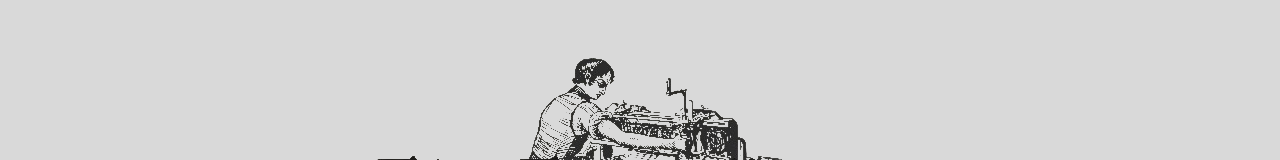
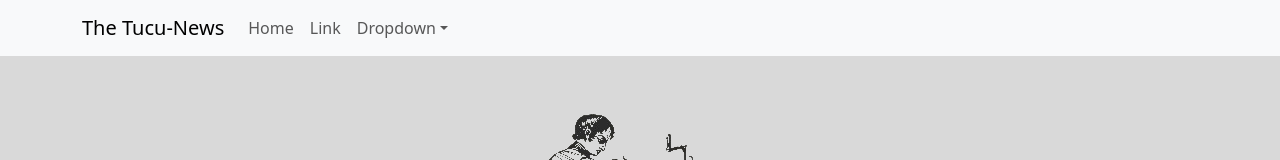
Before and after one commit to CosmeNicolas/tucuNews, a React (Vite) app: page / in a window 1280 px wide. Shown: the top 160 px of the page. Built offline with nearby package versions, Linux system fonts and the light colour scheme; no server answers; a web font is replaced by a local one.

Commit message:
agregue un navBar con el titulo

```diff
--- a/src/App.jsx
+++ b/src/App.jsx
@@ -5,13 +5,11 @@
 import News from "./components/News"
 import TucuNews from "./assets/TheTucu-News-sf.png"
 import { useEffect, useState } from "react"
+import Titulos from "./components/Titulos"
 
 
 function App() {
-
   const [noticias, setNoticias] = useState([])
-
-
   /* solicitud solo en montaje, no en actualizacion de estado , ni en actualizacion especifica */
   useEffect(() => {
    consultaApi()
@@ -43,8 +41,8 @@
 /*  */
   return (
     <>
-     <Container  className="main">
-
+      <Titulos/>
+     <Container fluid className="main">
       <div className="mt-5 text-center" >
         <Image src={TucuNews} fluid />
       </div>
--- /dev/null
+++ b/src/components/Titulos.jsx
@@ -0,0 +1,36 @@
+import Container from 'react-bootstrap/Container';
+import Nav from 'react-bootstrap/Nav';
+import Navbar from 'react-bootstrap/Navbar';
+import NavDropdown from 'react-bootstrap/NavDropdown';
+
+
+
+const Titulos = () => {
+  return (
+    <Navbar expand="lg" className="bg-body-tertiary">
+      <Container>
+        <Navbar.Brand href="#home">The Tucu-News</Navbar.Brand>
+        <Navbar.Toggle aria-controls="basic-navbar-nav" />
+        <Navbar.Collapse id="basic-navbar-nav">
+          <Nav className="me-auto">
+            <Nav.Link href="#home">Home</Nav.Link>
+            <Nav.Link href="#link">Link</Nav.Link>
+            <NavDropdown title="Dropdown" id="basic-nav-dropdown">
+              <NavDropdown.Item href="#action/3.1">Action</NavDropdown.Item>
+              <NavDropdown.Item href="#action/3.2">
+                Another action
+              </NavDropdown.Item>
+              <NavDropdown.Item href="#action/3.3">Something</NavDropdown.Item>
+              <NavDropdown.Divider />
+              <NavDropdown.Item href="#action/3.4">
+                Separated link
+              </NavDropdown.Item>
+            </NavDropdown>
+          </Nav>
+        </Navbar.Collapse>
+      </Container>
+    </Navbar>
+  );
+};
+
+export default Titulos;
```
